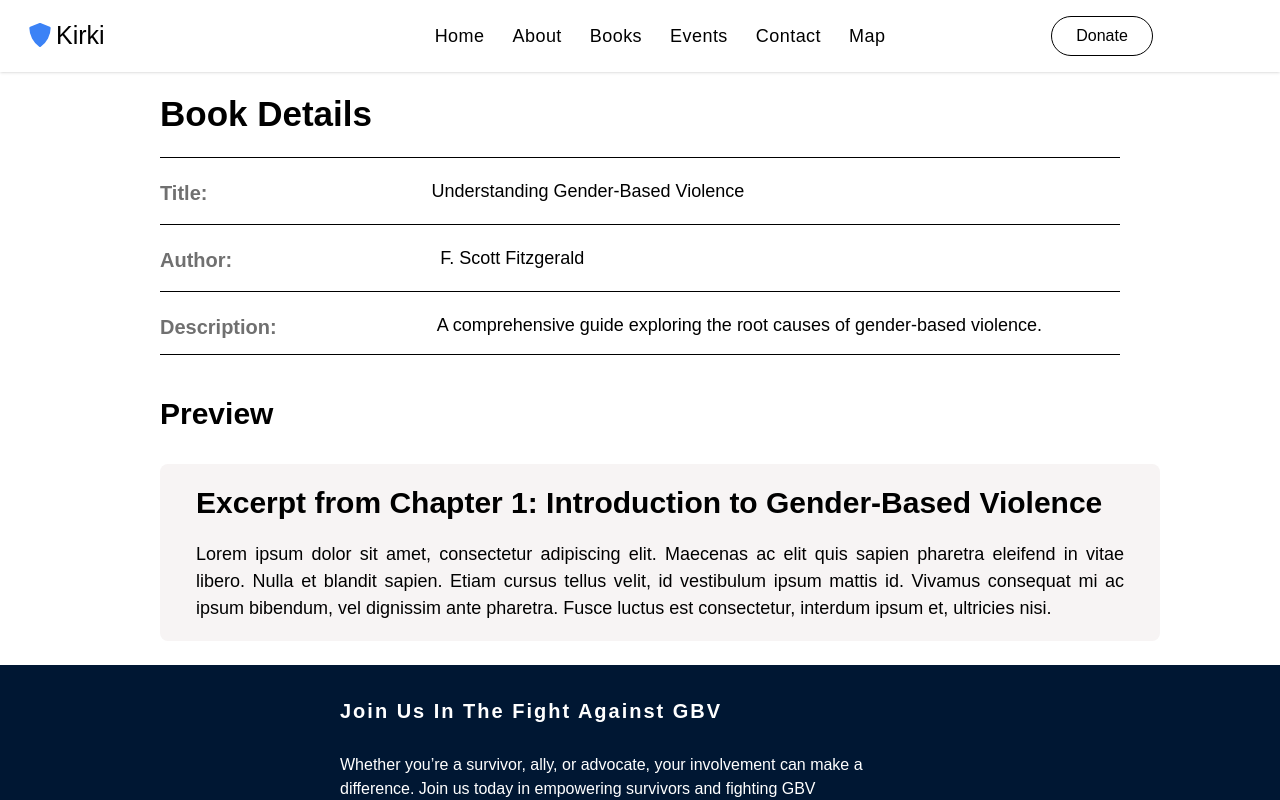
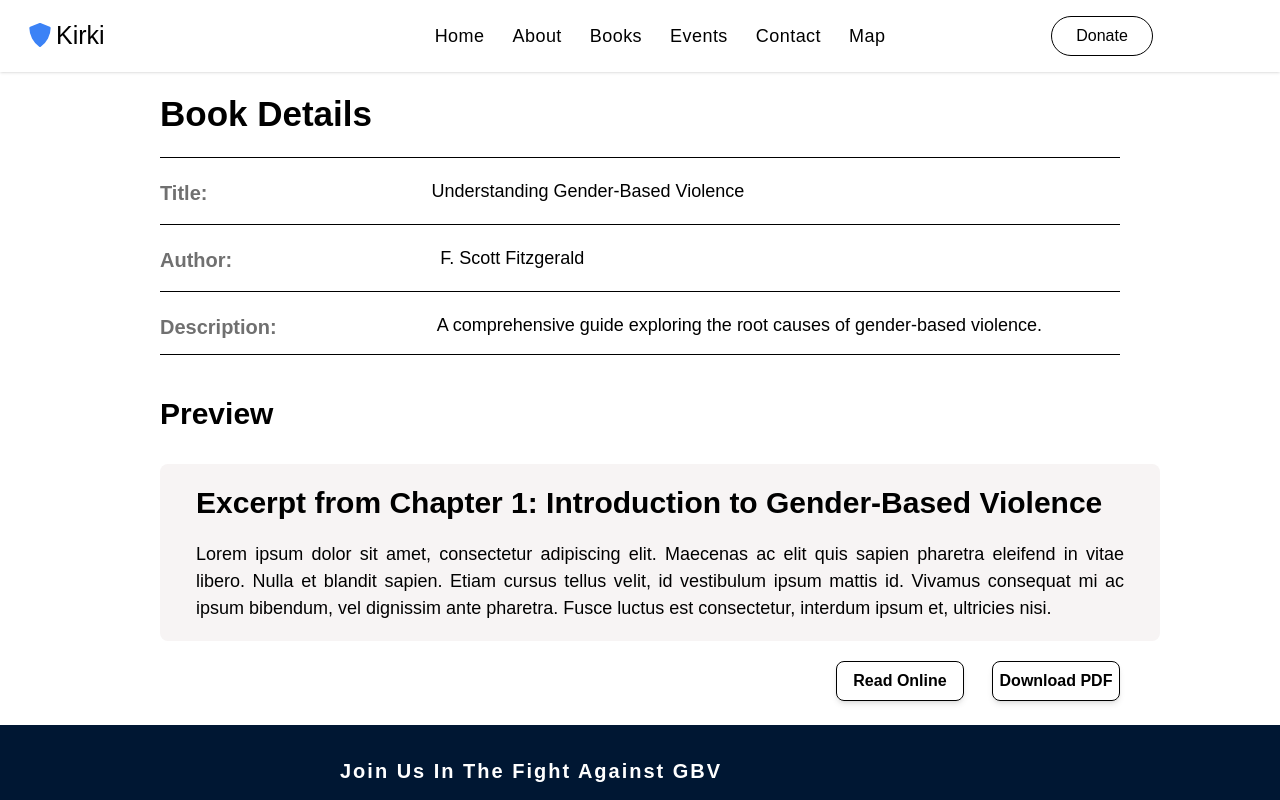
Before and after one commit to Jerryvic911/Justice, a Next.js app: page /books/1 in a window 1280 px wide. Shown: the top 800 px of the page. Built offline with nearby package versions, Linux system fonts and the light colour scheme.

Commit message:
added button to books preview page

```diff
--- a/src/app/books/[bookId]/page.jsx
+++ b/src/app/books/[bookId]/page.jsx
@@ -37,6 +37,15 @@ export default function BookDetails({ params }) {
             Fusce luctus est consectetur, interdum ipsum et, ultricies nisi.
           </p>
         </div>
+        <div className='flex float-right gap-7 pl-10 pt-5'>
+  <button className='border-black font-semibold border w-28 sm:w-28 md:w-32 h-8 sm:h-9 md:h-10 rounded-lg shadow-md hover:bg-gray-100'>
+    Read Online
+  </button>
+  <button className='border-black font-semibold border w-32 sm:w-28 md:w-32 h-8 sm:h-9 md:h-10 rounded-lg shadow-md hover:bg-gray-100'>
+    Download PDF
+  </button>
+</div>
+
       </section>
     </main>
   );
```
